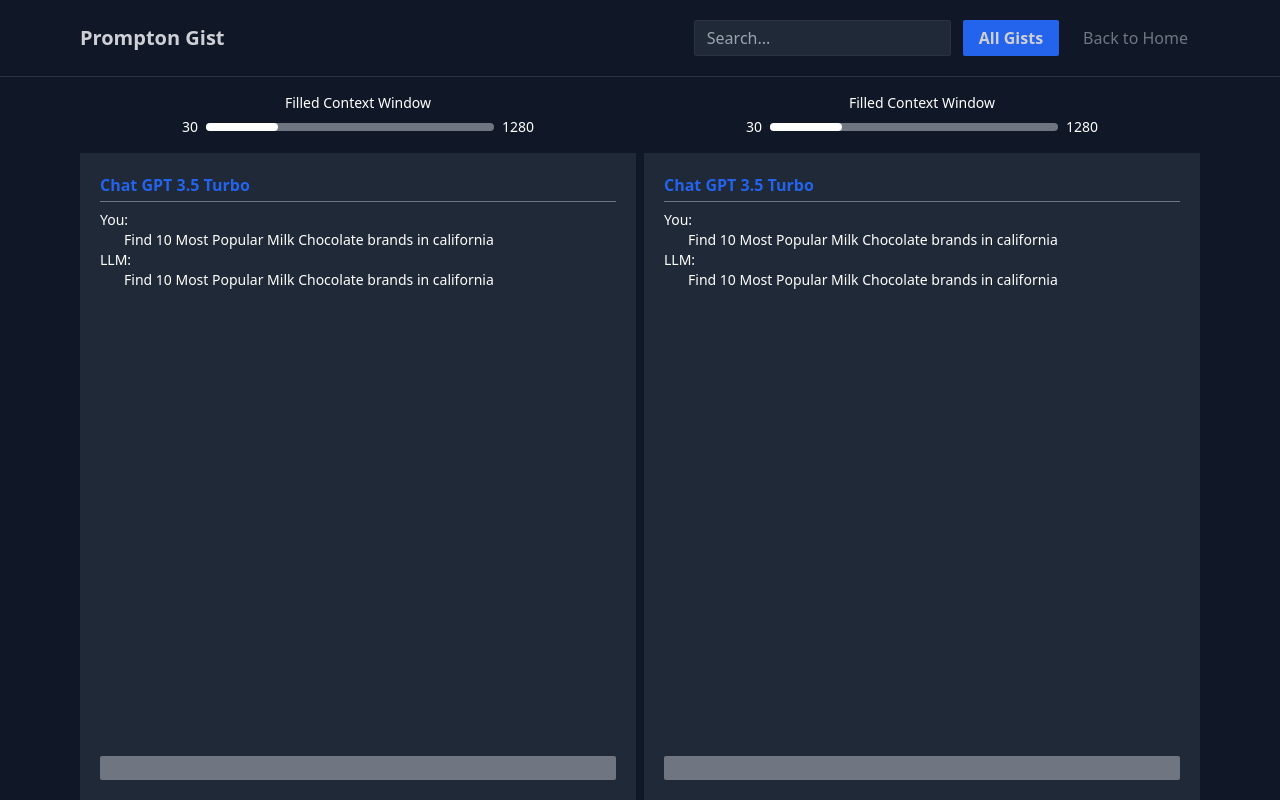
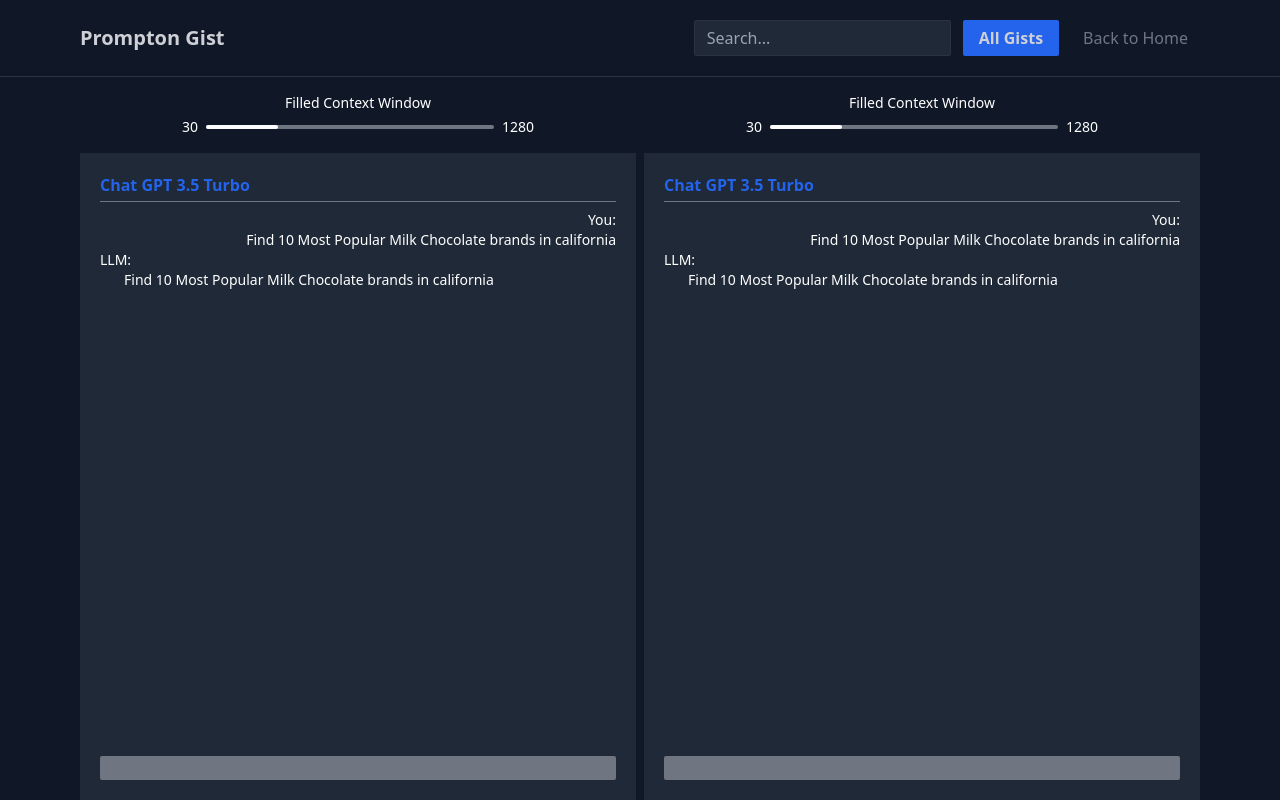
Before and after one commit to Yigitceli/prompton-gist, a Next.js app: page / in a window 1280 px wide. Built offline with nearby package versions, Linux system fonts and the light colour scheme.

Commit message:
styling refactor

```diff
--- a/src/app/Components/PromptChat/Chat.tsx
+++ b/src/app/Components/PromptChat/Chat.tsx
@@ -9,7 +9,7 @@
       <div className="h-full flex flex-col">
         <div className="h-full">
           <div className="flex flex-col text-sm">
-            <div>
+            <div className="flex items-end flex-col">
               <p className="text-white">You: </p>
               <p className="text-white pl-6">
                 Find 10 Most Popular Milk Chocolate brands in california
--- a/src/app/Components/PromptChat/Context.tsx
+++ b/src/app/Components/PromptChat/Context.tsx
@@ -7,8 +7,8 @@
       <div className="flex gap-2 items-center">
         <span>30</span>
 
-        <div className="w-72 bg-secondaryText rounded-full h-2">
-          <div className="bg-white h-2 rounded-full w-[25%]"></div>
+        <div className="w-72 bg-secondaryText rounded-full h-1">
+          <div className="bg-white h-1 rounded-full w-[25%]"></div>
         </div>
 
         <span>1280</span>
```
